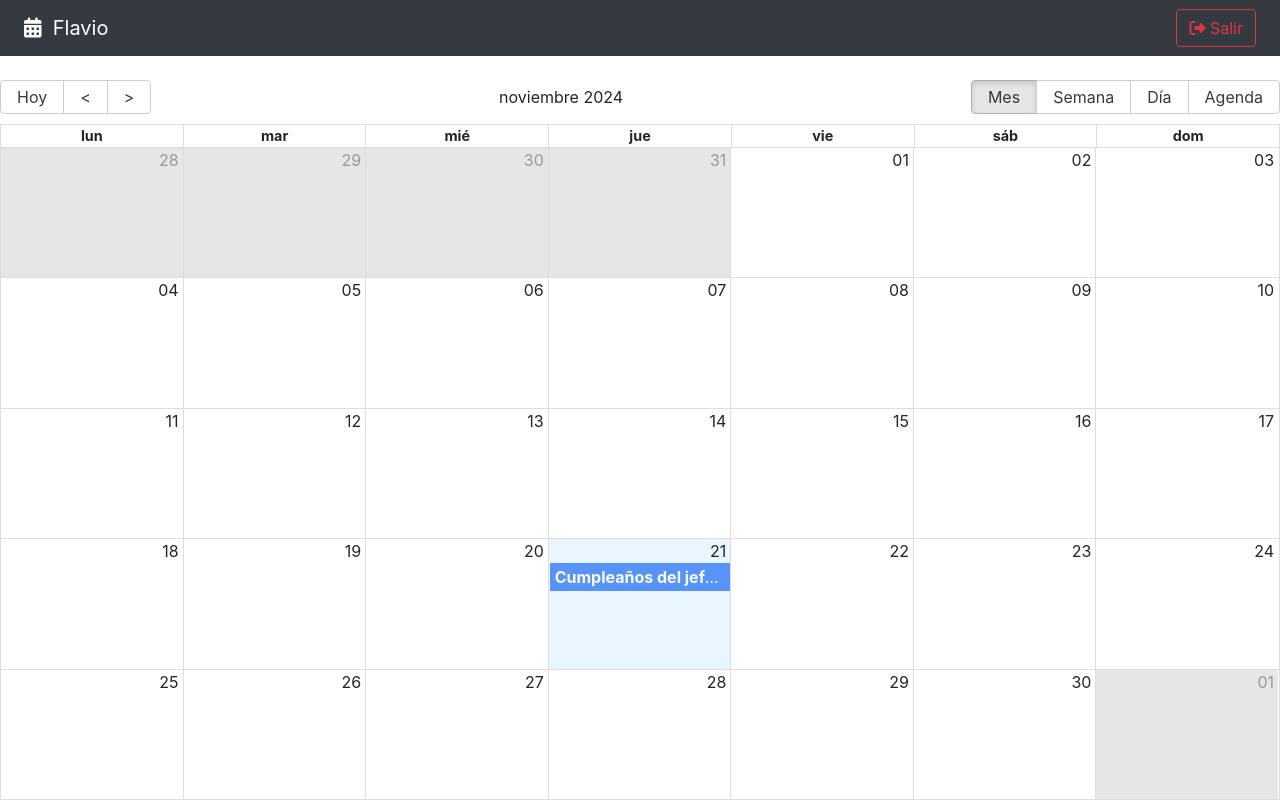
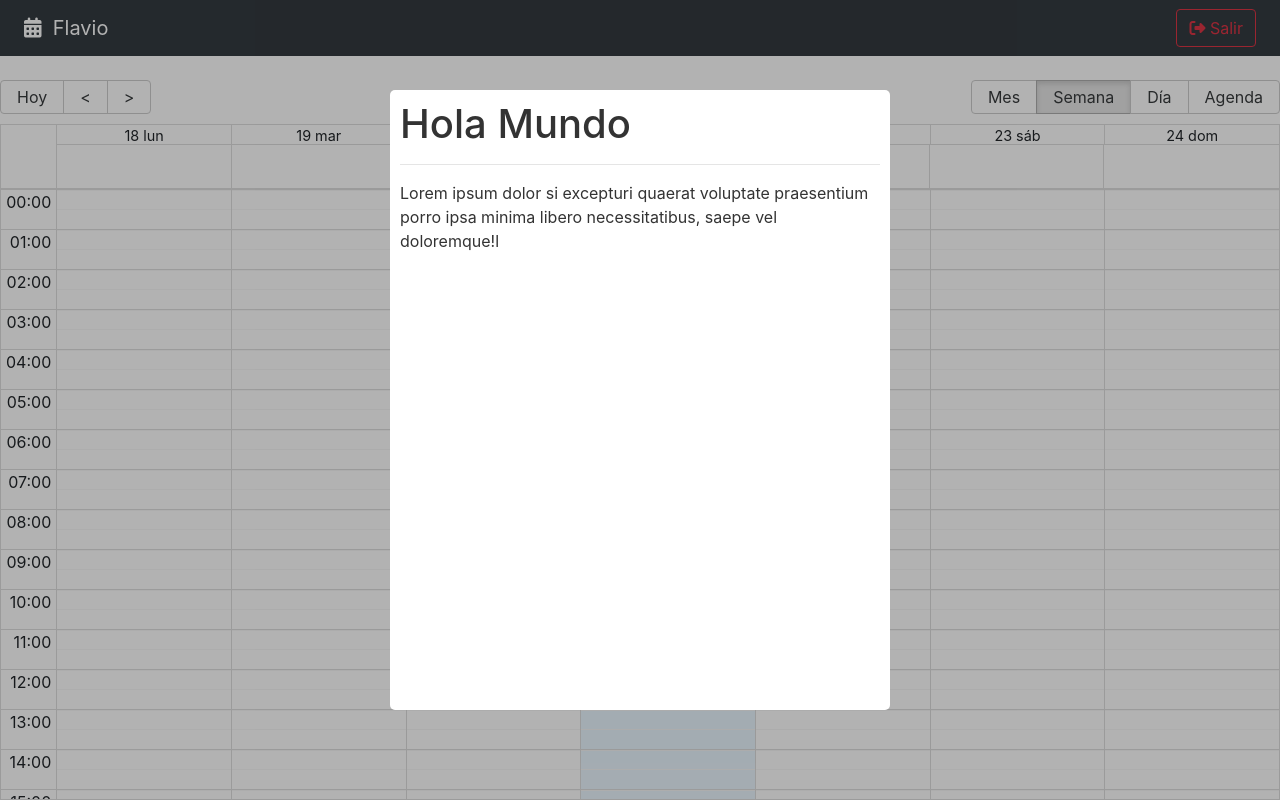
Before and after one commit to m01x/MERN-Calendar-frontend, a React (Vite) app: page / in a window 1280 px wide. Built offline with nearby package versions, Linux system fonts and the light colour scheme.

Commit message:
feat( eventCalendar) : Se agregan eventos de comportamiento al calendario y se agrega modal.

```diff
--- a/package.json
+++ b/package.json
@@ -14,6 +14,7 @@
     "react": "^18.3.1",
     "react-big-calendar": "^1.15.0",
     "react-dom": "^18.3.1",
+    "react-modal": "^3.16.1",
     "react-router-dom": "6"
   },
   "devDependencies": {
--- a/src/calendar/components/CalendarEvent.jsx
+++ b/src/calendar/components/CalendarEvent.jsx
@@ -3,8 +3,8 @@ export const CalendarEvent = ( {event} ) => {
     const { title, user } = event;
   return (
     <>
-    <strong>{ title }</strong>
-    <span>{user.name}</span>
+      <strong>{ title }</strong>
+      <span>{ user.name }</span>
     </>
   )
 }
--- /dev/null
+++ b/src/calendar/components/CalendarModal.jsx
@@ -0,0 +1,38 @@
+import { useState } from 'react';
+import Modal from 'react-modal';
+
+const customStyles = {
+    content: {
+      top: '50%',
+      left: '50%',
+      right: 'auto',
+      bottom: 'auto',
+      marginRight: '-50%',
+      transform: 'translate(-50%, -50%)',
+    },
+  };
+
+Modal.setAppElement('#root');
+
+export const CalendarModal = () => {
+
+    const [isOpen, setIsOpen] = useState(true);
+
+    const onCloseModal = () => {
+      setIsOpen( false );
+    }
+  return (
+    <Modal
+        isOpen={ isOpen }
+        onRequestClose={onCloseModal}
+        style={customStyles}
+        className='modal'
+        overlayClassName='modal-fondo'
+        closeTimeoutMS={ 200 }
+    >
+        <h1>Hola Mundo</h1>
+        <hr/>
+        <p>Lorem ipsum dolor si excepturi quaerat voluptate praesentium porro ipsa minima libero necessitatibus, saepe vel doloremque!l</p>
+    </Modal>
+  )
+}
--- a/src/calendar/index.js
+++ b/src/calendar/index.js
@@ -1,3 +1,4 @@
 export * from './components/NavBar';
+export * from './components/CalendarModal';
 export * from './components/CalendarEvent';
 export * from './pages/CalendarPage';
--- a/src/calendar/pages/CalendarPage.jsx
+++ b/src/calendar/pages/CalendarPage.jsx
@@ -1,9 +1,10 @@
 import { Calendar } from 'react-big-calendar';
 import 'react-big-calendar/lib/css/react-big-calendar.css';
 
-import { CalendarEvent, NavBar } from "../"
+import { CalendarEvent, CalendarModal, NavBar } from "../"
 import { addHours } from 'date-fns';
 import { localizer, getMessagesES } from '../../helpers';
+import { useState } from 'react';
 
 
 
@@ -23,6 +24,8 @@ const events = [{
 
 export const CalendarPage = () => {
 
+  const [lastView, setLastView] = useState( localStorage.getItem('lastView') || 'week')
+
   const eventStyleGetter = ( event, start, end, isSelected ) => {
 
    const style = {
@@ -35,6 +38,21 @@ export const CalendarPage = () => {
    return {style};
   }
 
+  const onDoubleClick = ( event ) => {
+    console.log({ doubleClick: event});
+  }
+
+  const onSelect = ( event ) => {
+    console.log({ click: event});
+  }
+
+  const onViewChanged = ( event ) => {
+
+      localStorage.setItem('lastView', event);
+
+  }
+
+
   return (
     <>
       <NavBar />
@@ -42,6 +60,7 @@ export const CalendarPage = () => {
         culture='es'
         localizer={localizer}
         events={events}
+        defaultView={ lastView }
         startAccessor="start"
         endAccessor="end"
         style={{ height: 'calc(100vh - 80px)' }}
@@ -50,7 +69,12 @@ export const CalendarPage = () => {
         components={{
           event: CalendarEvent
         }}
+        onDoubleClickEvent={ onDoubleClick }
+        onSelectEvent={ onSelect }
+        onView={ onViewChanged }
     />
+
+    <CalendarModal/>
     </>
   )
 }
--- a/src/styles.css
+++ b/src/styles.css
@@ -38,23 +38,3 @@
   outline: none;
   padding: 10px;
 }
-
-/* FABS */
-.fab {
-  border-radius: 100%;
-  bottom: 25px;
-  font-size: 30px;
-  padding: 25px;
-  position: fixed;
-  right: 25px;
-}
-
-.fab-danger {
-  border-radius: 100%;
-  bottom: 25px;
-  font-size: 22px;
-  position: fixed;
-  left: 25px;
-  width: 70px;
-  height: 70px;
-}
```
Also changed, not shown: 1 other file (tests, documents, lock files or other folders).
